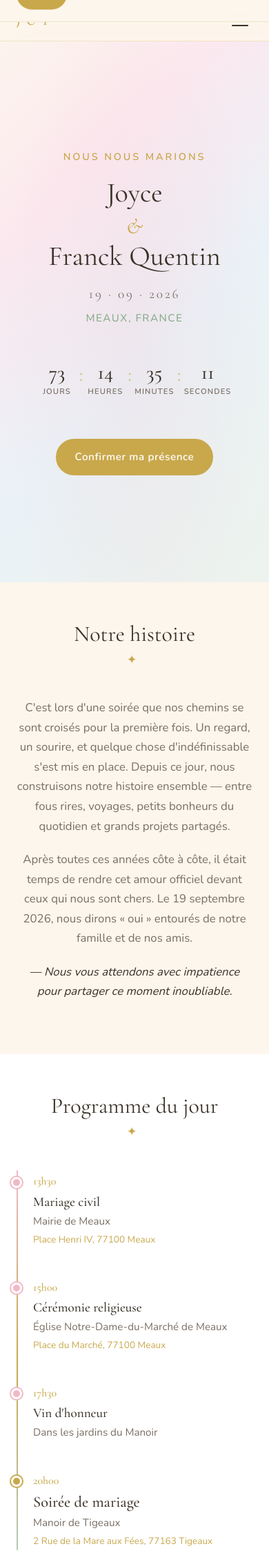
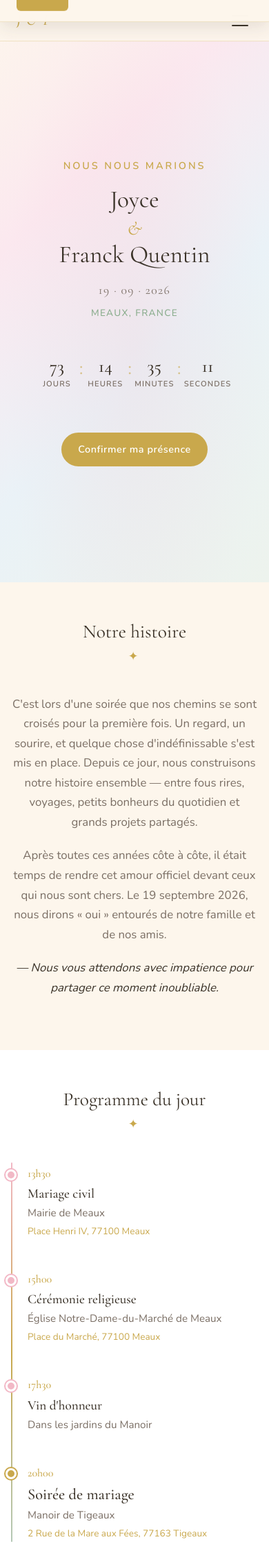
Before and after one commit to queezzy/wedding_project, a Flask app: page / in a window 390 px wide. Shown: the top 2251 px of the page at 69% size. Run offline with Flask 3, Linux system fonts and the light colour scheme; the visitor is signed in with stand-in values (Sample User, id 1); data that the repository does not hold is empty.

Commit message:
fix: responsive nav and images for tablet/mobile
- Tablet (≤900px): activate hamburger menu with full slide-down nav,
  gallery 2 columns with max-height 300px per image, smaller section-title
  and hero-names, added overflow-y/max-height on nav for long screens
- Mobile (≤640px): hero text smaller with vw units, container padding 1rem,
  gallery images max-height 260px, smaller buttons, tidied up all breakpoints

```diff
--- a/static/css/style.css
+++ b/static/css/style.css
@@ -1356,12 +1356,54 @@ h1, h2, h3 {
    RESPONSIVE — TABLET (≤ 900px)
    ============================================================ */
 @media (max-width: 900px) {
-  .lieux-grid  { grid-template-columns: 1fr 1fr; }
-  .gallery-grid { columns: 2; }
+  /* Nav : hamburger dès la tablette */
+  .nav-hamburger { display: flex; }
+  .nav-links {
+    position: fixed;
+    top: var(--nav-height);
+    left: 0;
+    right: 0;
+    background: rgba(253, 246, 236, 0.98);
+    backdrop-filter: blur(16px);
+    -webkit-backdrop-filter: blur(16px);
+    flex-direction: column;
+    align-items: stretch;
+    padding: 1rem 1.5rem 1.5rem;
+    gap: 0.25rem;
+    border-bottom: 1px solid var(--border);
+    box-shadow: 0 8px 24px rgba(58, 50, 40, 0.12);
+    transform: translateY(-110%);
+    transition: transform 0.35s cubic-bezier(0.4, 0, 0.2, 1);
+    z-index: 999;
+    overflow-y: auto;
+    max-height: calc(100vh - var(--nav-height));
+  }
+  .nav-links.open { transform: translateY(0); }
+  .nav-link {
+    padding: 0.85rem 1rem;
+    font-size: 0.95rem;
+    border-radius: var(--radius-sm);
+  }
+  .nav-link--cta {
+    text-align: center;
+    margin-left: 0;
+    margin-top: 0.5rem;
+  }
+
+  /* Layout */
+  .lieux-grid   { grid-template-columns: 1fr 1fr; }
   .admin-stats  { grid-template-columns: repeat(2, 1fr); }
   .timeline::before { left: 90px; }
   .timeline-time { width: 75px; font-size: 1rem; }
-  .hero-floral { width: 120px; }
+  .hero-floral  { width: 120px; }
+
+  /* Galerie : 2 colonnes, images plafonnées */
+  .gallery-grid { columns: 2; column-gap: 0.75rem; }
+  .gallery-img  { max-height: 300px; object-fit: cover; }
+
+  /* Textes */
+  .section-title { font-size: clamp(1.6rem, 3.5vw, 2.4rem); }
+  .hero-names    { font-size: clamp(2.4rem, 6vw, 4rem); }
 }
 
 /* ============================================================
@@ -1370,44 +1412,28 @@ h1, h2, h3 {
 @media (max-width: 640px) {
   :root { --nav-height: 60px; }
 
-  /* Nav hamburger */
-  .nav-hamburger { display: flex; }
-  .nav-links {
-    position: fixed;
-    top: var(--nav-height);
-    left: 0;
-    right: 0;
-    background: rgba(253, 246, 236, 0.98);
-    backdrop-filter: blur(16px);
-    flex-direction: column;
-    align-items: stretch;
-    padding: 1rem 1.5rem 1.5rem;
-    gap: 0.25rem;
-    border-bottom: 1px solid var(--border);
-    transform: translateY(-110%);
-    transition: transform 0.35s cubic-bezier(0.4, 0, 0.2, 1);
-    z-index: 999;
-  }
-  .nav-links.open { transform: translateY(0); }
-  .nav-link { padding: 0.75rem 1rem; font-size: 0.9rem; }
-  .nav-link--cta { text-align: center; margin-left: 0; margin-top: 0.5rem; }
+  /* Hero */
+  .hero-floral  { display: none; }
+  .hero-names   { font-size: clamp(2rem, 9vw, 2.8rem); }
+  .hero-date    { font-size: 1.1rem; letter-spacing: 0.08em; }
+  .hero-lieu    { font-size: 0.85rem; }
+  .countdown    { gap: 0.25rem; }
+  .countdown-item  { min-width: 56px; }
+  .countdown-value { font-size: 1.6rem; }
 
-  /* Hero */
-  .hero-floral { display: none; }
-  .hero-names  { font-size: 2.5rem; }
-  .countdown   { gap: 0.25rem; }
-  .countdown-item { min-width: 56px; }
-  .countdown-value { font-size: 1.8rem; }
+  /* Textes généraux */
+  .section-title   { font-size: clamp(1.4rem, 7vw, 2rem); }
+  .section-ornament { letter-spacing: 0.25rem; }
+  .section         { padding: 3.5rem 0; }
+  .container       { padding: 0 1rem; }
 
-  /* Sections */
-  .section { padding: 3.5rem 0; }
+  /* Galerie : 1 colonne, images compactes */
+  .gallery-grid { columns: 1; }
+  .gallery-img  { max-height: 260px; object-fit: cover; }
 
   /* Lieux */
   .lieux-grid         { grid-template-columns: 1fr; }
   .hebergements-grid  { grid-template-columns: 1fr; }
-
-  /* Galerie */
-  .gallery-grid { columns: 1; }
 
   /* Dress code */
   .dresscode-palette { gap: 1rem; }
@@ -1421,12 +1447,16 @@ h1, h2, h3 {
   .timeline-content  { padding-left: 0; }
 
   /* RSVP */
-  .field-row { grid-template-columns: 1fr; }
-  .guest-block { padding: 1.25rem; }
+  .field-row    { grid-template-columns: 1fr; }
+  .guest-block  { padding: 1.25rem; }
   .group-fields { padding: 1.25rem; }
 
+  /* Boutons */
+  .btn    { font-size: 0.9rem; padding: 0.65rem 1.4rem; }
+  .btn-lg { font-size: 0.95rem; padding: 0.75rem 1.8rem; }
+
   /* Admin */
-  .admin-stats { grid-template-columns: 1fr 1fr; }
+  .admin-stats  { grid-template-columns: 1fr 1fr; }
   .admin-header { flex-direction: column; align-items: flex-start; }
-  .admin-main { padding: 1rem; }
+  .admin-main   { padding: 1rem; }
 }
```
